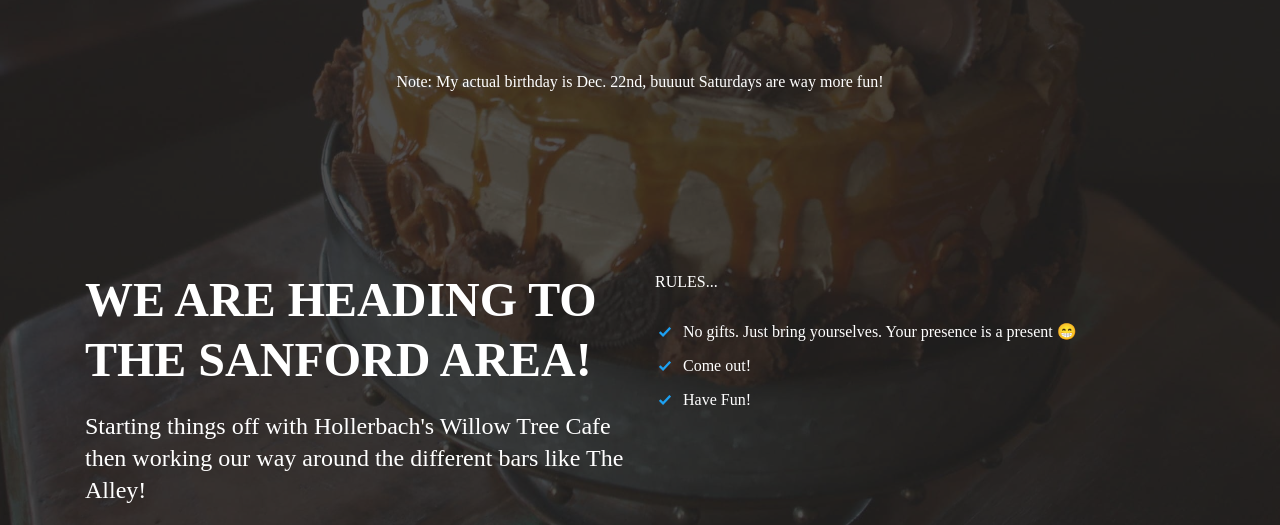
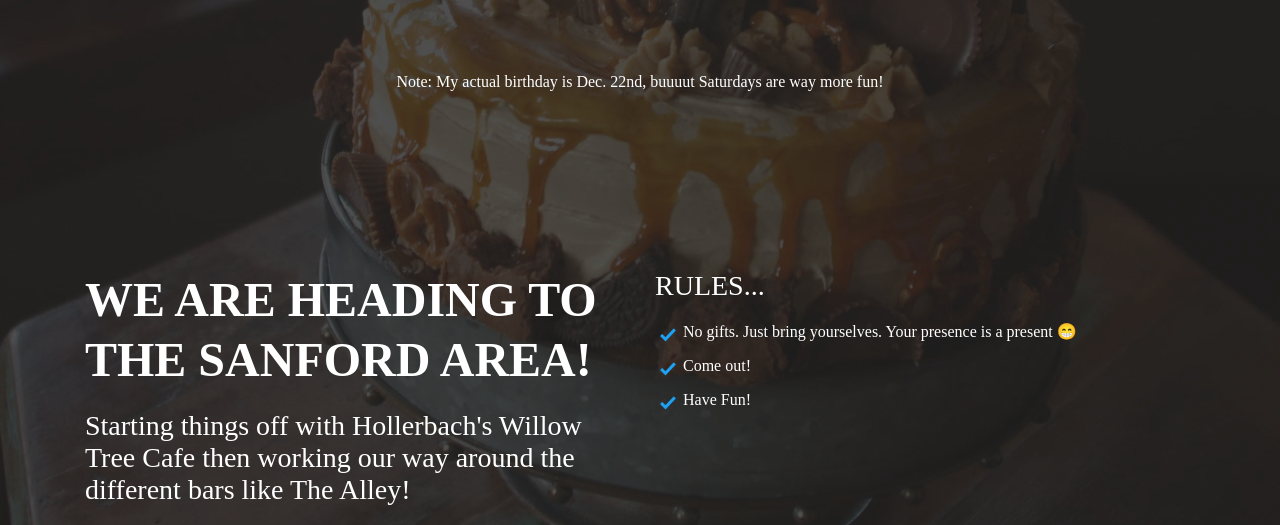
Before and after one commit to Ericww32/Eric-Bday, a plain HTML site: page index.html in a window 1280 px wide. Shown: the part 433-958 px from the top of the page. Drawn offline with Linux system fonts and the light colour scheme; a web font is replaced by a local one.

Commit message:
Updated some text changes.

```diff
--- a/Assets/CSS/style.css
+++ b/Assets/CSS/style.css
@@ -301,7 +301,7 @@ section {
 .about .content h3 {
   font-weight: 500;
   line-height: 32px;
-  font-size: 24px;
+  font-size: 28px;
 }
 
 .about .content ul {
@@ -318,7 +318,7 @@ section {
   left: 0;
   top: 12px;
   position: absolute;
-  font-size: 20px;
+  font-size: 26px;
   color: #1DA1F2;
 }
 
--- a/index.html
+++ b/index.html
@@ -61,9 +61,9 @@
             <h3>Starting things off with Hollerbach's Willow Tree Cafe then working our way around the different bars like The Alley!</h3>
           </div>
           <div class="col-lg-6 pt-4 pt-lg-0">
-            <p>
+            <h3>
               RULES...
-            </p>
+            </h3>
             <ul>
               <li><i class="icofont-check"></i> No gifts. Just bring yourselves. Your presence is a present 😁</li>
               <li><i class="icofont-check"></i> Come out!</li>
```
